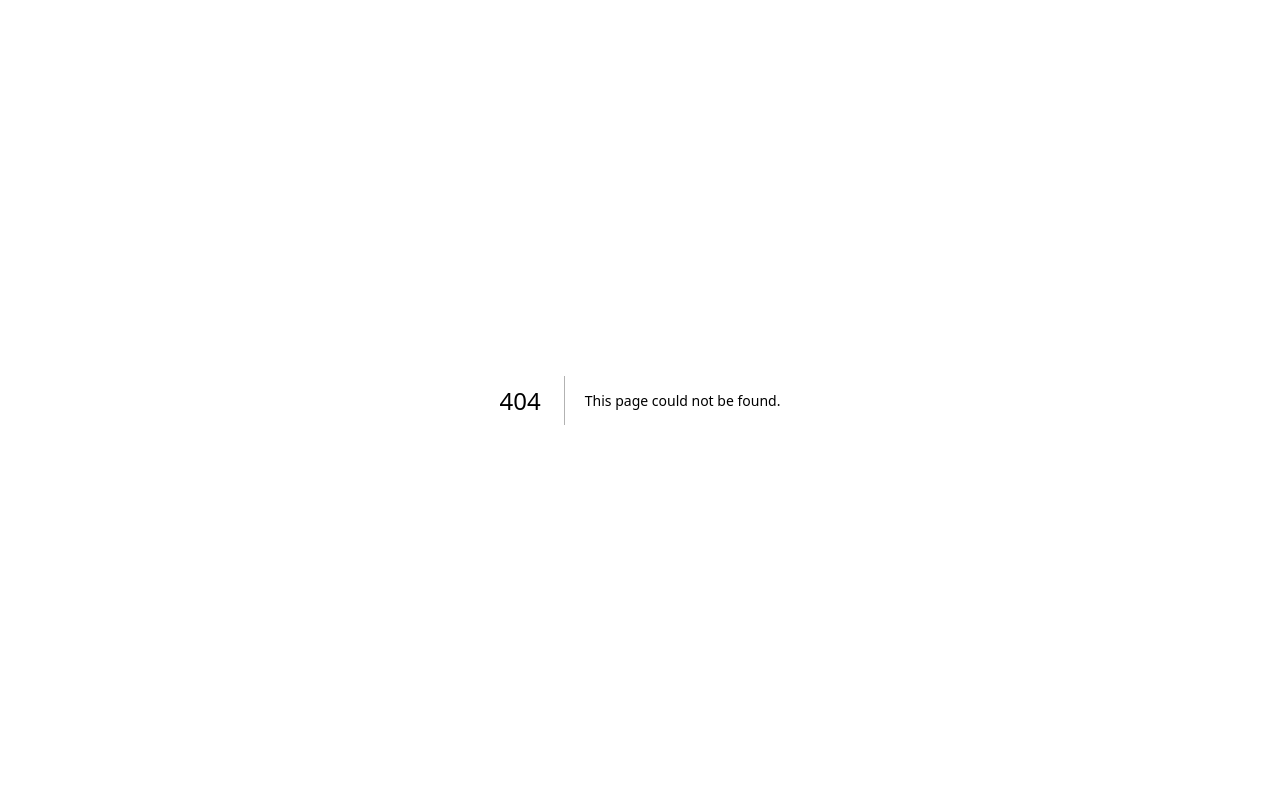
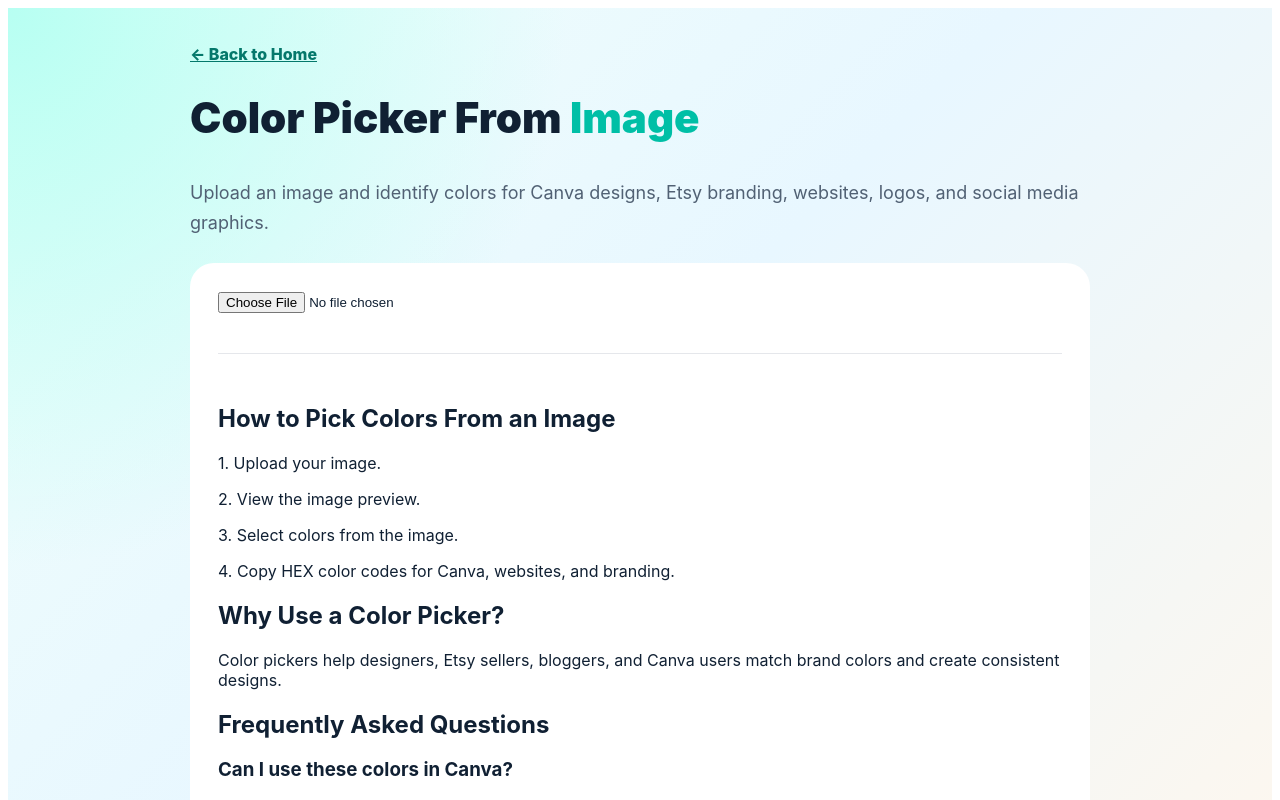
Before and after one commit to gramaziofamily/pixelminttools, a Next.js app: page /color-picker in a window 1280 px wide. Before the commit this address had no page. Shown: the top 800 px of the page. Built offline with nearby package versions, Linux system fonts and the light colour scheme.

Commit message:
Create page.js

```diff
--- /dev/null
+++ b/app/color-picker/page.js
@@ -0,0 +1,116 @@
+"use client";
+
+import { useState } from "react";
+
+export default function ColorPickerPage() {
+  const [image, setImage] = useState(null);
+
+  function handleImage(e) {
+    const file = e.target.files?.[0];
+    if (!file) return;
+
+    setImage(URL.createObjectURL(file));
+  }
+
+  return (
+    <main
+      style={{
+        minHeight: "100vh",
+        background:
+          "radial-gradient(circle at top left, #b7fff2 0%, transparent 35%), linear-gradient(135deg, #f0fffb 0%, #e8f7ff 45%, #fff7ed 100%)",
+        padding: "36px 20px",
+        fontFamily:
+          "Avenir Next, Inter, ui-sans-serif, system-ui, sans-serif",
+        color: "#102033",
+      }}
+    >
+      <section style={{ maxWidth: "900px", margin: "0 auto" }}>
+        <a href="/" style={{ color: "#04786b", fontWeight: "800" }}>
+          ← Back to Home
+        </a>
+
+        <h1 style={{ fontSize: "42px", fontWeight: "900", marginTop: "28px" }}>
+          Color Picker From <span style={{ color: "#00bfa6" }}>Image</span>
+        </h1>
+
+        <p
+          style={{
+            fontSize: "18px",
+            lineHeight: "1.7",
+            color: "#516174",
+          }}
+        >
+          Upload an image and identify colors for Canva designs,
+          Etsy branding, websites, logos, and social media graphics.
+        </p>
+
+        <div
+          style={{
+            background: "white",
+            borderRadius: "24px",
+            padding: "28px",
+            marginTop: "24px",
+          }}
+        >
+          <input
+            type="file"
+            accept="image/*"
+            onChange={handleImage}
+          />
+
+          {image && (
+            <>
+              <h2 style={{ marginTop: "24px" }}>
+                Uploaded Image
+              </h2>
+
+              <img
+                src={image}
+                alt="Uploaded"
+                style={{
+                  width: "100%",
+                  borderRadius: "16px",
+                }}
+              />
+            </>
+          )}
+
+          <div
+            style={{
+              marginTop: "40px",
+              borderTop: "1px solid #e5e7eb",
+              paddingTop: "30px",
+            }}
+          >
+            <h2>How to Pick Colors From an Image</h2>
+
+            <p>1. Upload your image.</p>
+            <p>2. View the image preview.</p>
+            <p>3. Select colors from the image.</p>
+            <p>4. Copy HEX color codes for Canva, websites, and branding.</p>
+
+            <h2>Why Use a Color Picker?</h2>
+
+            <p>
+              Color pickers help designers, Etsy sellers, bloggers,
+              and Canva users match brand colors and create
+              consistent designs.
+            </p>
+
+            <h2>Frequently Asked Questions</h2>
+
+            <h3>Can I use these colors in Canva?</h3>
+            <p>
+              Yes. HEX color codes can be copied directly into Canva.
+            </p>
+
+            <h3>Is PixelMint free?</h3>
+            <p>
+              Yes. All PixelMint tools are free and require no signup.
+            </p>
+          </div>
+        </div>
+      </section>
+    </main>
+  );
+}
```
